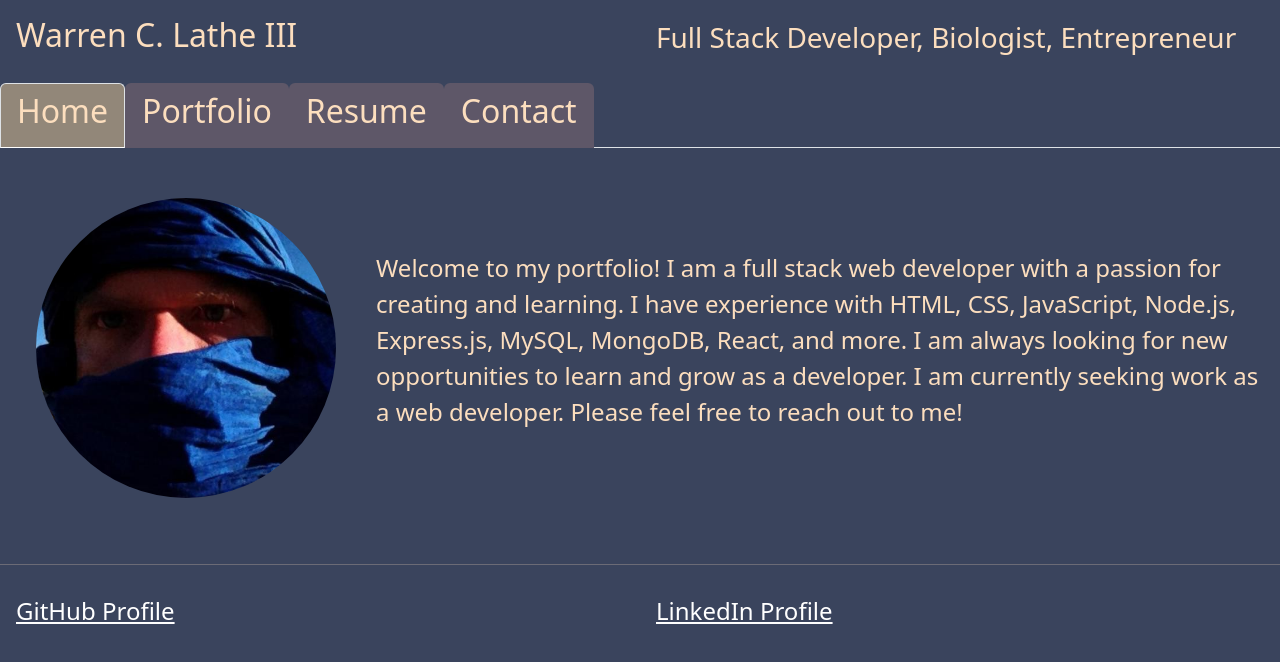
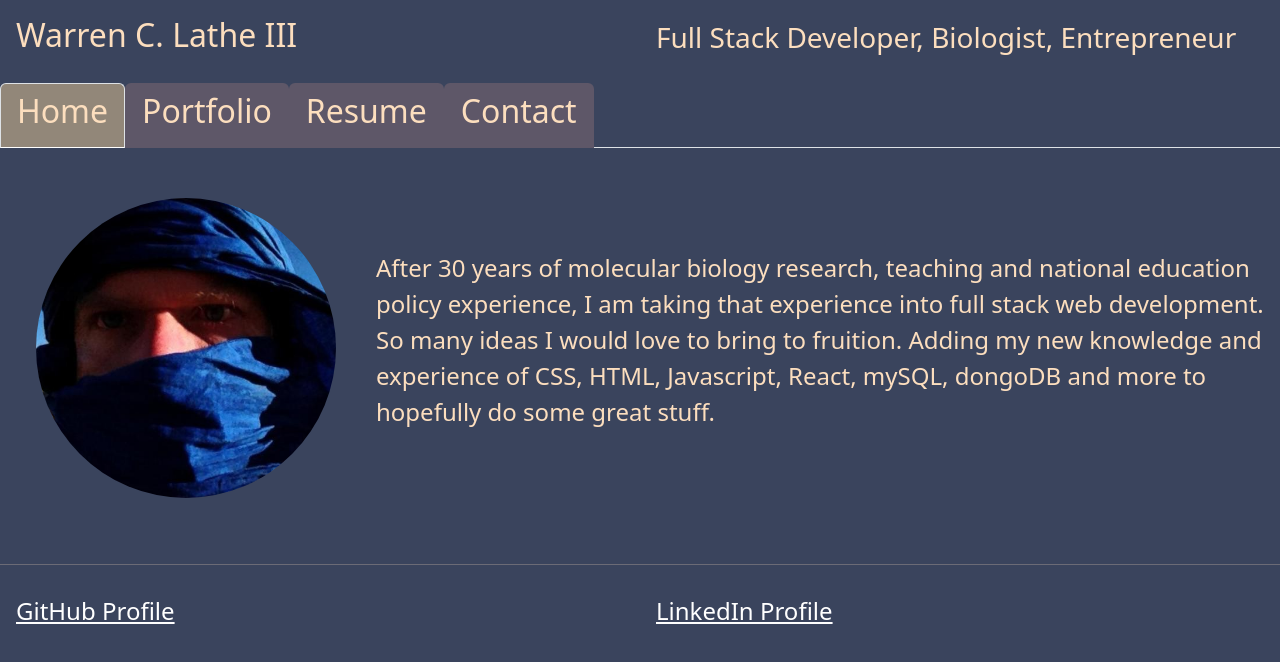
Before and after one commit to TreyLathe/WCL3Portfolio, a React (Vite) app: page / in a window 1280 px wide. Shown: the top 662 px of the page. Built offline with nearby package versions, Linux system fonts and the light colour scheme.

Commit message:
changed portfolio, opening page

```diff
--- a/src/pages/Home.jsx
+++ b/src/pages/Home.jsx
@@ -17,8 +17,7 @@ export default function Home() {
       </div>
       <div style={{ marginLeft: '20px' }}>
         <p style={{ fontSize: '24px', float: 'right', marginLeft: '20px' }}>
-          Welcome to my portfolio! I am a full stack web developer with a passion for creating and learning. I have experience with HTML, CSS, JavaScript, Node.js, Express.js, MySQL, MongoDB, React, and more. I am always looking for new opportunities to learn and grow as a developer. I am currently seeking work as a web developer. Please feel free to reach out to me!
-        </p>
+          After 30 years of molecular biology research, teaching and national education policy experience, I am taking that experience into full stack web development. So many ideas I would love to bring to fruition. Adding my new knowledge and experience of CSS, HTML, Javascript, React, mySQL, dongoDB and more to hopefully do some great stuff.          </p>
       </div>
     </div>
   );
```
